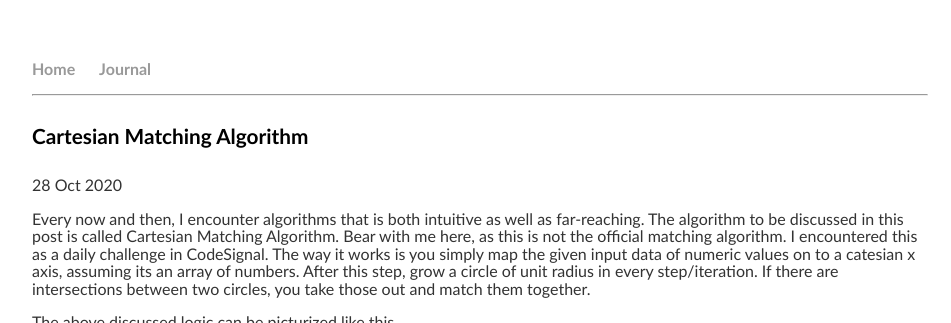
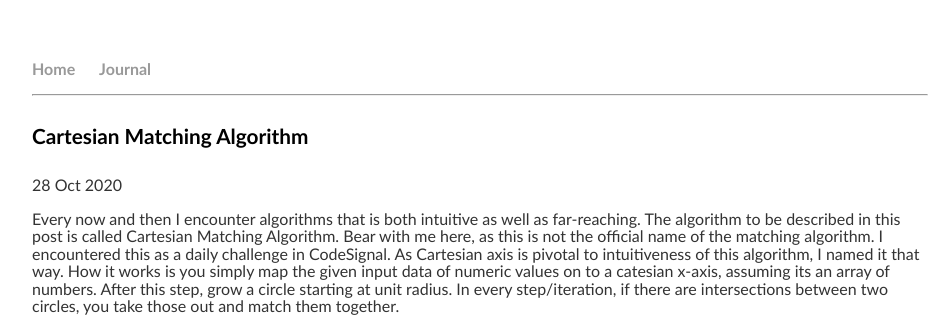
Before and after one commit to vivekgautham/vivekgautham.github.io, a Jekyll site: the page built from _posts/2020-10-28-matching-algorithm.md, in a window 1280 px wide, cut to the strip 0-323 px from the top of the page. Shown: the whole strip, without its empty margins (160-1111 px from the left). Built offline with Jekyll 4.4.1, drawn with Linux system fonts in a browser that asks for light colours; nearby versions of some CDN libraries.

Commit message:
Minor changes to CMA post...

```diff
--- a/_posts/2020-10-28-matching-algorithm.md
+++ b/_posts/2020-10-28-matching-algorithm.md
@@ -6,7 +6,7 @@ categories: [Math, Algorithms, C++]
 tags: [Matching]
 ---
 
-Every now and then, I encounter algorithms that is both intuitive as well as far-reaching. The algorithm to be discussed in this post is called Cartesian Matching Algorithm. Bear with me here, as this is not the official matching algorithm. I encountered this as a daily challenge in CodeSignal. The way it works is you simply map the given input data of numeric values on to a catesian x axis, assuming its an array of numbers. After this step, grow a circle of unit radius in every step/iteration. If there are intersections between two circles, you take those out and match them together.
+Every now and then I encounter algorithms that is both intuitive as well as far-reaching. The algorithm to be described in this post is called Cartesian Matching Algorithm. Bear with me here, as this is not the official name of the matching algorithm. I encountered this as a daily challenge in CodeSignal. As Cartesian axis is pivotal to intuitiveness of this algorithm, I named it that way. How it works is you simply map the given input data of numeric values on to a catesian x-axis, assuming its an array of numbers. After this step, grow a circle starting at unit radius. In every step/iteration, if there are intersections between two circles, you take those out and match them together.
 
 
 The above discussed logic can be picturized like this.
```
